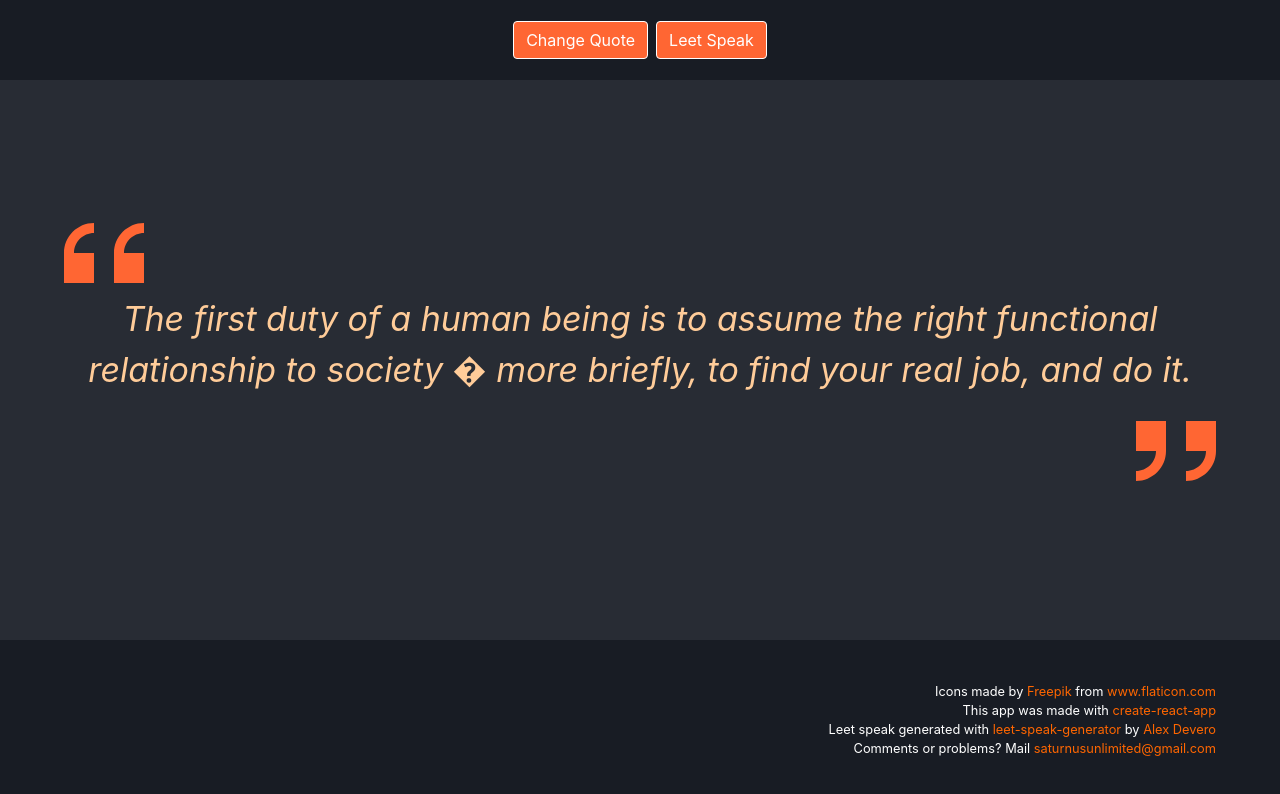
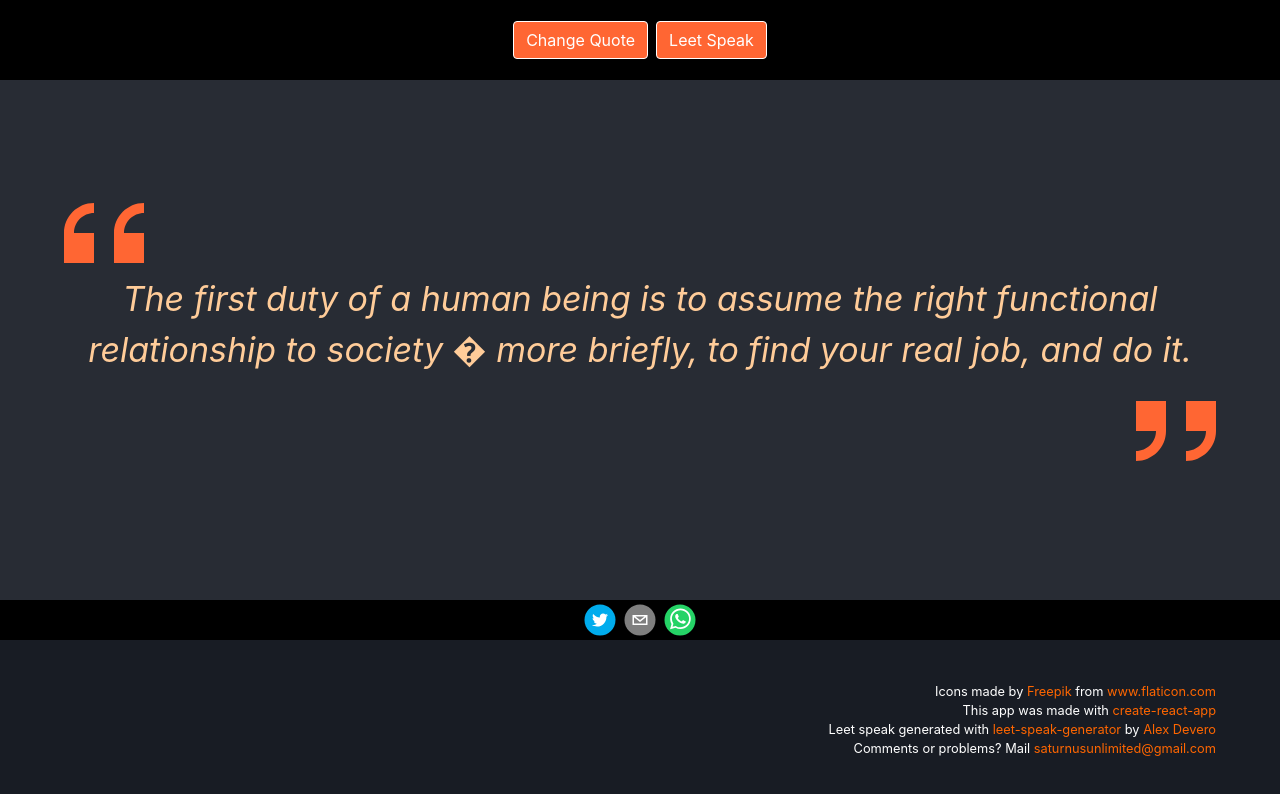
Before and after one commit to saturnusunlimited/heroku-prototype-cachip, a React (Create React App) app: page / in a window 1280 px wide. Shown: the top 794 px of the page. Built offline with nearby package versions, Linux system fonts and the light colour scheme.

Commit message:
Added share buttons, and first part or routing to specific quote

```diff
--- a/package.json
+++ b/package.json
@@ -9,6 +9,7 @@
     "react": "^16.10.2",
     "react-bootstrap": "^1.0.0-beta.14",
     "react-dom": "^16.10.2",
+    "react-router-dom": "^5.1.2",
     "react-scripts": "3.2.0",
     "react-share": "^3.0.1"
   },
--- a/src/App.css
+++ b/src/App.css
@@ -4,8 +4,9 @@
   --primary-foreground-color: #ffcc99;
   --button-color:             #ff6633;
   --link-color:               #ff6600;
-  --header-background-color:  #181c24;
+  --header-background-color:  black;
   --body-background-color:    #282c34;
+  --share-background-color:   black;
   --footer-background-color:  #181c24;
 }
 
@@ -38,7 +39,14 @@ div.App-banner.App-header {
 div.App-banner.App-body {
 
 	background-color: var(--body-background-color);
-	min-height: 70vh;
+	min-height: 65vh;
+}
+
+div.App-banner.App-share-banner {
+
+	background-color: var(--share-background-color);
+	height: 5vh;
+	font-size: 1vw;
 }
 
 div.App-banner.App-footer {
--- a/src/App.js
+++ b/src/App.js
@@ -5,6 +5,63 @@ import './App.css';
 import './css/CustomBootstrap.css'
 import { Button, ButtonToolbar } from 'react-bootstrap';
 import QuotesDB from './lib/quotes-db.js'
+
+import {
+  FacebookShareButton,
+  LinkedinShareButton,
+  TwitterShareButton,
+  TelegramShareButton,
+  WhatsappShareButton,
+  PinterestShareButton,
+  VKShareButton,
+  OKShareButton,
+  RedditShareButton,
+  TumblrShareButton,
+  LivejournalShareButton,
+  MailruShareButton,
+  ViberShareButton,
+  WorkplaceShareButton,
+  LineShareButton,
+  PocketShareButton,
+  InstapaperShareButton,
+  EmailShareButton,
+} from 'react-share';
+
+import {
+  FacebookIcon,
+  TwitterIcon,
+  TelegramIcon,
+  WhatsappIcon,
+  LinkedinIcon,
+  PinterestIcon,
+  VKIcon,
+  OKIcon,
+  RedditIcon,
+  TumblrIcon,
+  LivejournalIcon,
+  MailruIcon,
+  ViberIcon,
+  WorkplaceIcon,
+  LineIcon,
+  PocketIcon,
+  InstapaperIcon,
+  EmailIcon,
+} from 'react-share';
+
+import {
+  BrowserRouter as Router,
+  Switch,
+  Route,
+  Link
+} from "react-router-dom";
+
+/*
+<Router>
+    <Route path="/quote/:id" component={AboutPage} />
+    <Link to="/quote/1">Quote 1</Link>
+</Router>
+*/
+
 
 class App extends Component {
 
@@ -35,6 +92,11 @@ class App extends Component {
         this.state.quote.toggleLeetSpeak();
 
         this.setState( { quote: this.state.quote } );
+    }
+
+    shareUrl () {
+
+        return "https://prototype-heroku-caschip.herokuapp.com";
     }
 
     // DEVELOPER NOTE: The return App template should probably be in a separate
@@ -75,6 +137,25 @@ class App extends Component {
 
                         <p className="App-quote-author">{this.state.quote.quoteAuthor}</p>
                     </div>
+                </div>
+
+                <div className="App-banner App-share-banner">
+
+                    <ButtonToolbar>
+
+                        <TwitterShareButton className="m-1" url={this.shareUrl()}>
+                            <TwitterIcon size={32} round={true} />
+                        </TwitterShareButton>
+
+                        <EmailShareButton className="m-1" url={this.shareUrl()}>
+                            <EmailIcon size={32} round={true} />
+                        </EmailShareButton>
+
+                        <WhatsappShareButton className="m-1" url={this.shareUrl()}>
+                            <WhatsappIcon size={32} round={true} />
+                        </WhatsappShareButton>
+
+                    </ButtonToolbar>
                 </div>
 
                 <div className="App-banner App-footer">
```
Also changed, not shown: 1 other file (tests, documents, lock files or other folders).
